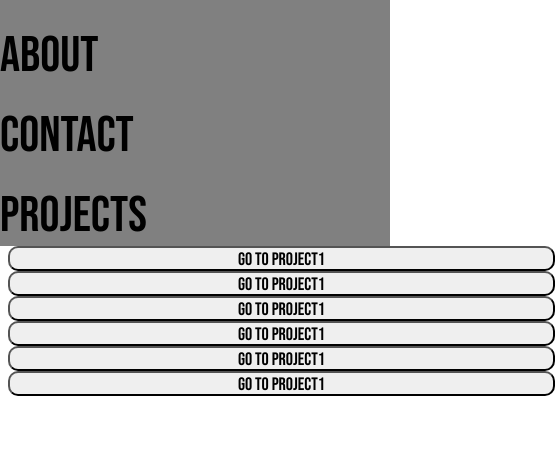
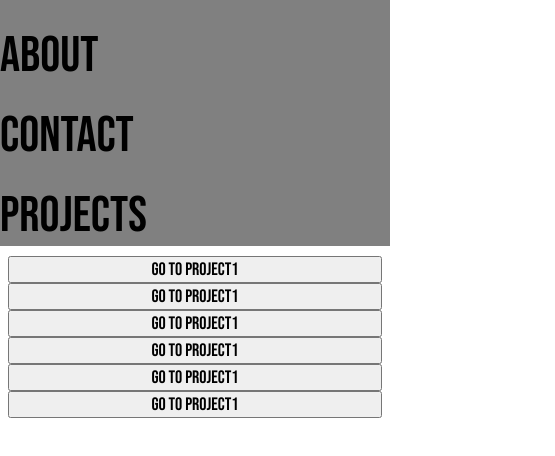
Before and after one commit to HasanHuseyinKahraman/hasanhuseyinkahraman.github.io, a plain HTML site: page project-select.html in a window 390 px wide. Shown: the part 54-510 px from the top of the page, 555 px wide, since content can reach past the window. Drawn offline with Linux system fonts and the light colour scheme.

Commit message:
Adjusted project select buttons

```diff
--- a/css/style.css
+++ b/css/style.css
@@ -4,12 +4,12 @@
     position: fixed;
 
     font-family: 'Bebas Neue';
-    font-size: 12px;
+    font-size: 30px;
     background-color: red;
-
+    gap: 10px;
 }
     main{
-        padding-top: 240px;
+        padding-top: 250px;
 }
 }
 
@@ -69,12 +69,12 @@ body{
 }
 
 .projectselectButtons a button{
+    display:flex;
+    justify-content: center;
+    width: 100%;
+    gap: 5px;
     font-family: 'Bebas Neue';
     font-size: large;
-    border-radius: 10px;
-    width: 547px;
-    height: 25px;
-
 }
 
 #main-001{
```
